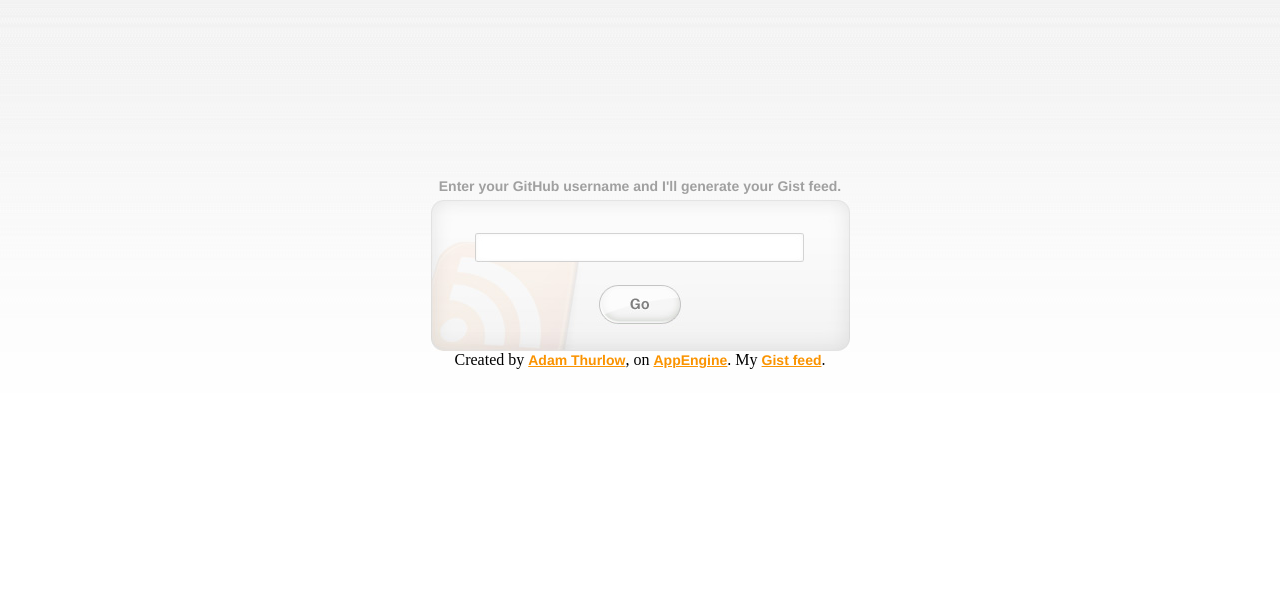
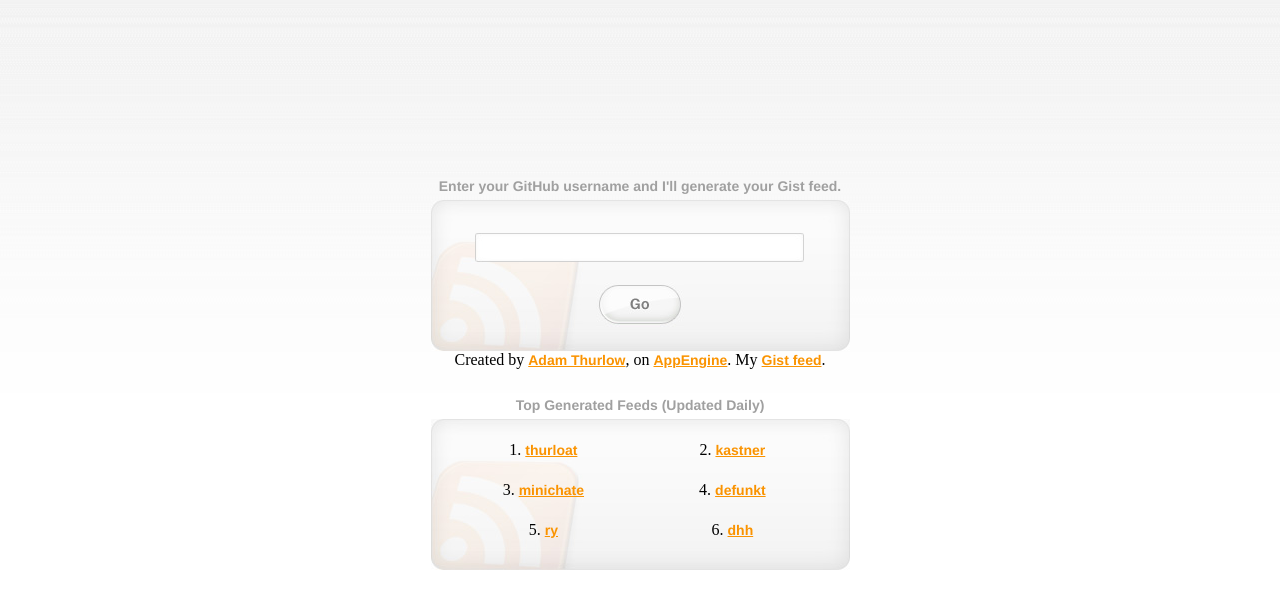
Before and after one commit to thurloat/gistrss, a Python web app: template src/templates/index.html in a window 1280 px wide. Shown: the top 609 px of the page. Run offline with Jinja, Linux system fonts and the light colour scheme; the template is opened without the code that fills it, so the values that code supplies are empty.

Commit message:
adding top feed list and upping cache timeouts

```diff
--- a/src/main.py
+++ b/src/main.py
@@ -26,8 +26,8 @@ class FeedHandler(webapp.RequestHandler):
     def get(self, *args):
         try:
             feed = gisthub.get_feed(args[0])
-        except Exception as exc:
-            logging.error("%s", exc)
+        except Exception:
+#            logging.error("%s", exc)
             self.response.headers.add_header('Content-Type', 'text/html')
             self.response.out.write("<h1>GitHub API is slow...</h1>")
             return
--- a/src/media/css/style.css
+++ b/src/media/css/style.css
@@ -12,7 +12,7 @@ width:419px;
 margin:0 auto;
 }
 
-div#box {
+div.box {
 width:419px;
 float:left;
 height:151px;
@@ -21,8 +21,19 @@ background-repeat:no-repeat;
 text-align:center;
 margin-top:200px;
 }
+div.bottom{
+margin-top: 50px;
+}
+div.box table{
+	width: 400px;
+	text-align: center;
+	padding: 10px;
+}
+div.box td{
+	padding: 10px;
+}
 
-div#box input.input-field {
+div.box input.input-field {
 width:324px;
 height:29px;
 float:left;
@@ -65,7 +76,7 @@ background-position:0 -44px;
 #submit {
 border:none;
 }
-div#box p{
+div.box p{
 position:relative;
 top:-22px;
 left:0;
@@ -83,6 +94,7 @@ color:#fa9300;
 font-size:14px;
 font-weight:700;
 font-family:Helvetica, Arial, sans-serif;
+outline: none;
 }
 
 a:hover {
--- a/src/templates/index.html
+++ b/src/templates/index.html
@@ -20,7 +20,7 @@
 
 <div id="container">
 	<form method="post" action="/redir">
-		<div id="box">
+		<div class="box">
 		<p>Enter your GitHub username and I'll generate your Gist feed.</p>
 	    <input name="bleep_bloop" type="text" class="input-field" />
 	    <input type="image" src="/media/images/trans.png" id="submit" />
@@ -29,9 +29,26 @@
 		  Created by <a href="http://thurloat.com/">Adam Thurlow</a>, on
 		   <a href="http://appengine.google.com/">AppEngine</a>. My
 		  <a href="http://gistrss.appspot.com/feed/thurloat">Gist feed</a>.
-
 	  </center>
 	</form>
+	<div class="box bottom">
+		<p>Top Generated Feeds (Updated Daily)</p>
+		<table>
+			<tr>
+				<td>1. <a href="/feed/thurloat">thurloat</a></td>
+				<td>2. <a href="/feed/kastner">kastner</a></td>
+			</tr>
+			<tr>
+				<td>3. <a href="/feed/minichate">minichate</a></td>
+				<td>4. <a href="/feed/defunkt">defunkt</a></td>
+			</tr>
+			<tr>
+				<td>5. <a href="/feed/ry">ry</a></td>
+				<td>6. <a href="/feed/dhh">dhh</a></td>
+			</tr>
+		</table>
+	</div>
+
 </div><!--END CONTAINER-->
 
 </body>
```
Also changed, not shown: src/gisthub.py (+4 -4 lines).
